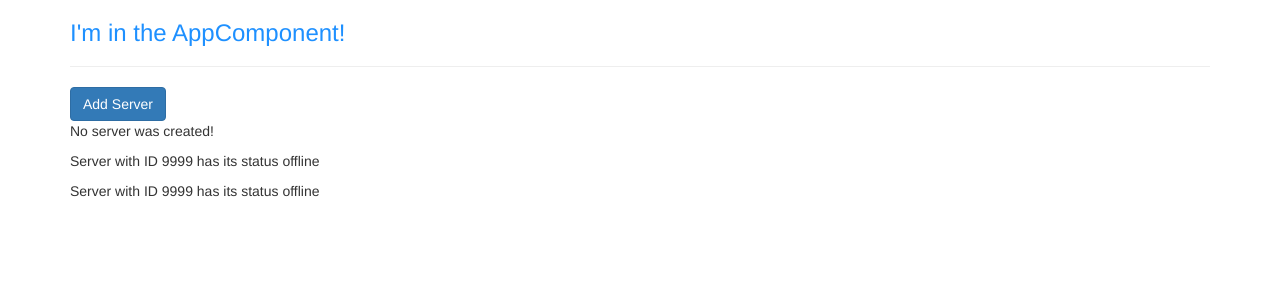
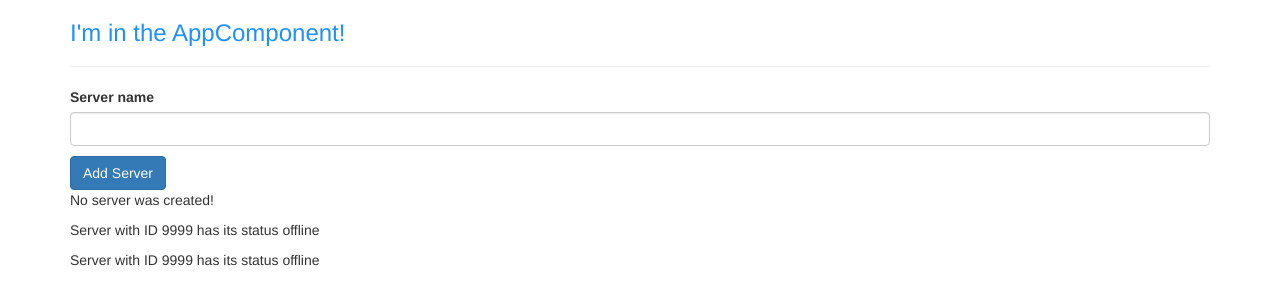
Before and after one commit to gk1227/udemy-course, an Angular app: page / in a window 1280 px wide. Shown: the top 304 px of the page. Built offline with nearby package versions, Linux system fonts and the light colour scheme.

Commit message:
Passing data with event binding

```diff
--- a/src/app/servers/servers.component.html
+++ b/src/app/servers/servers.component.html
@@ -1,3 +1,8 @@
+<label>Server name</label>
+<input type ="text" class = "form-control"
+(input)="onUpdateServerName($event)">
+<p>{{serverName}}</p>
+
 <button class ="btn btn-primary"
         [disabled] = "!allowNewServer"
         (click)="onCreateServer()">Add Server</button>
--- a/src/app/servers/servers.component.ts
+++ b/src/app/servers/servers.component.ts
@@ -13,6 +13,7 @@
 export class ServersComponent implements OnInit {
   allowNewServer = false;
   serverCreationStatus = 'No server was created!';
+  serverName = '';
 
   constructor() {
     setTimeout(()=>{
@@ -26,4 +27,8 @@
   onCreateServer(){
   this.serverCreationStatus = 'Server is now created!'
   }
+
+  onUpdateServerName(event: Event){
+  this.serverName = (<HTMLInputElement>event.target).value;
+  }
 }
```
